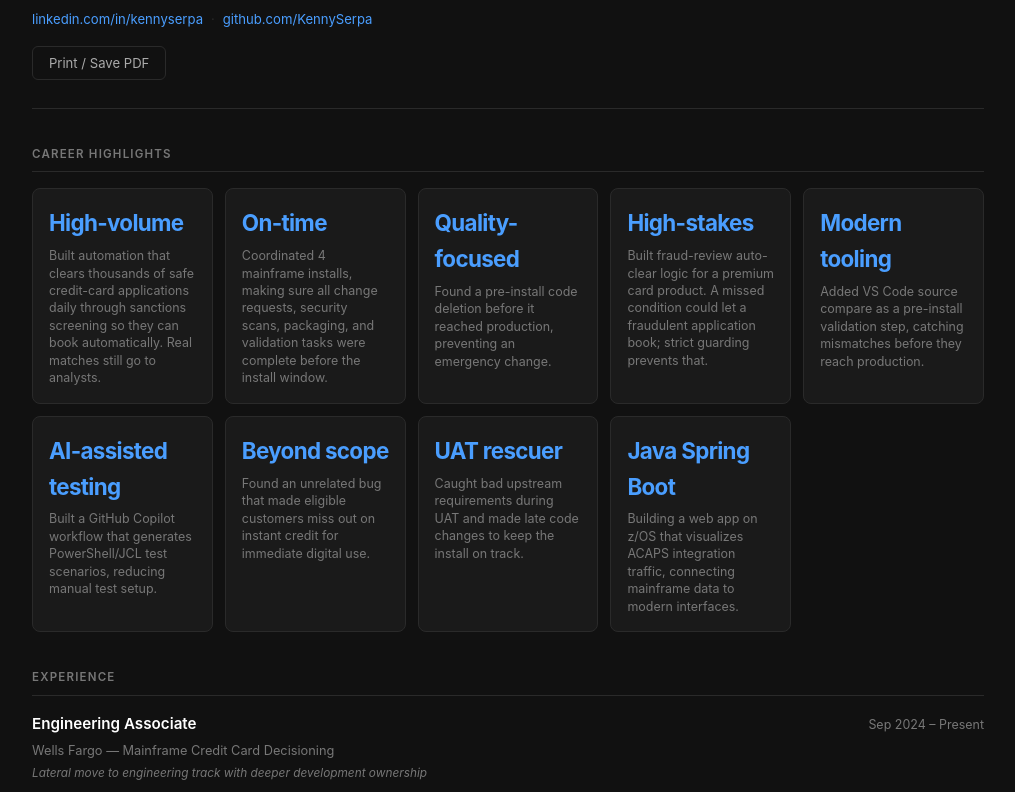
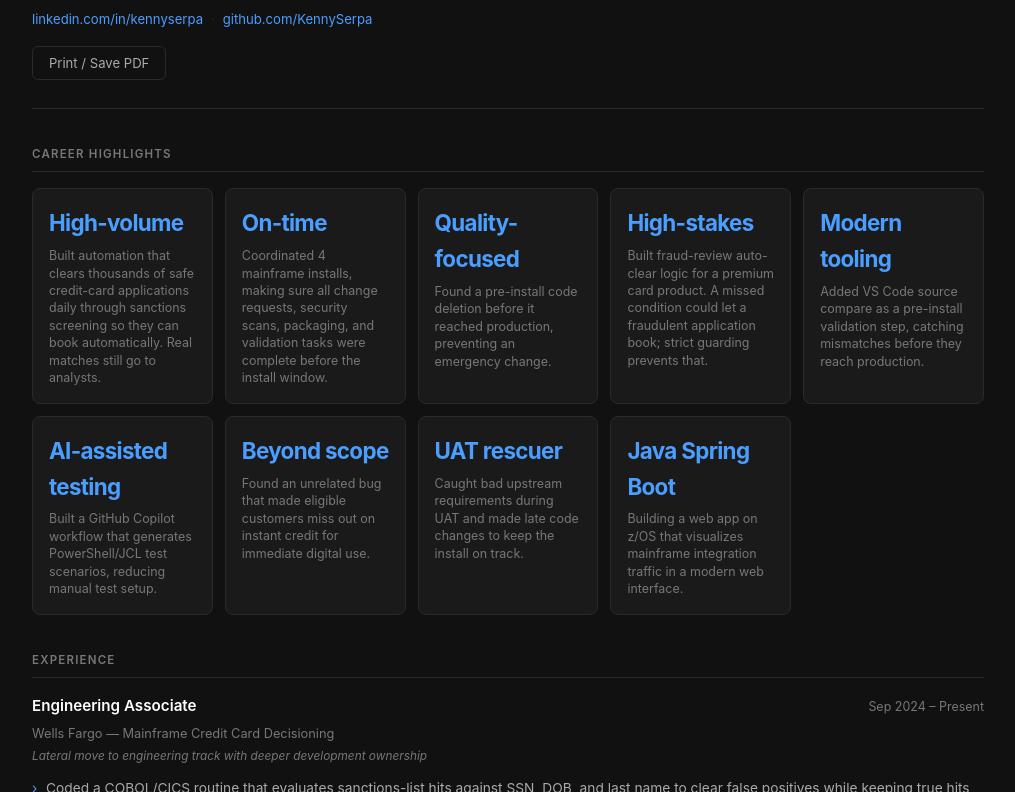
Before and after one commit to KennySerpa/kennyserpa.github.io, a website built with Vite: page src/index.html in a window 1280 px wide. Shown: the part 241-1033 px from the top of the page, without its empty margins (132-1147 px from the left). Built offline with nearby package versions, Linux system fonts and the light colour scheme.

Commit message:
fix: remove ACAPS jargon from Spring Boot highlight

```diff
--- a/src/index.html
+++ b/src/index.html
@@ -231,8 +231,8 @@
           <div class="highlight-card">
             <span class="hc-num">Java Spring Boot</span>
             <span class="hc-label"
-              >Building a web app on z/OS that visualizes ACAPS integration traffic, connecting
-              mainframe data to modern interfaces.</span
+              >Building a web app on z/OS that visualizes mainframe integration traffic in a modern
+              web interface.</span
             >
           </div>
         </div>
```
